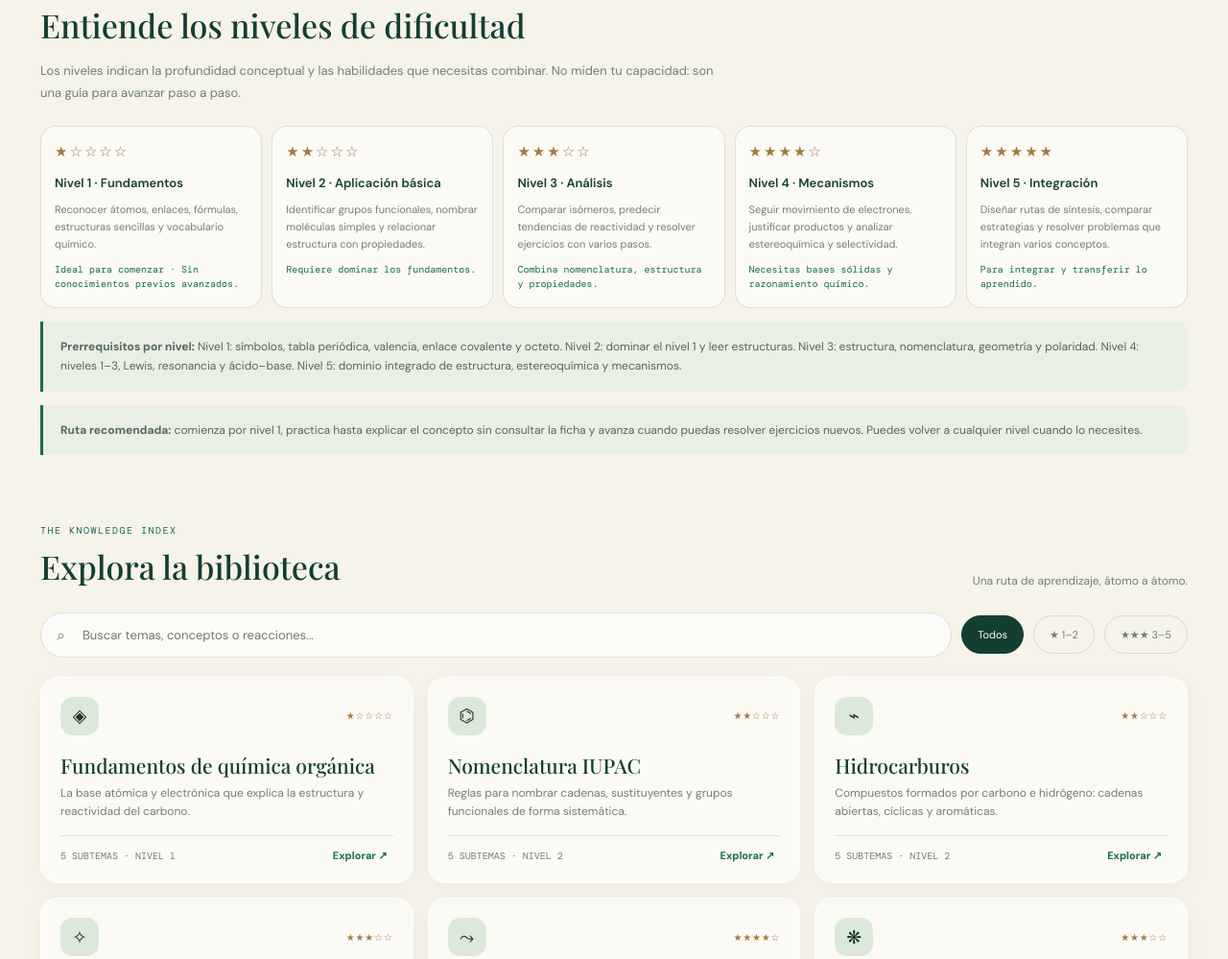
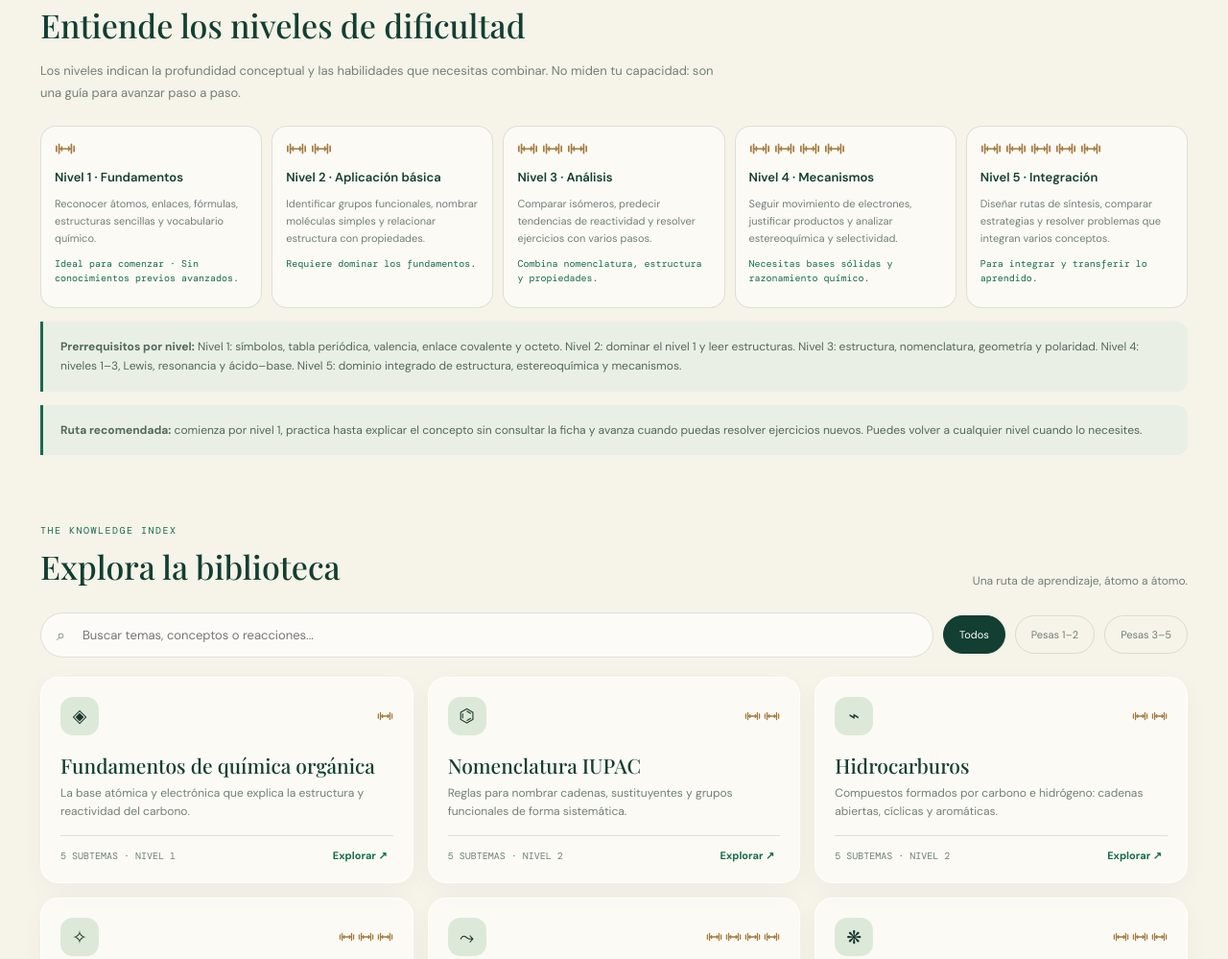
Before and after one commit to Danniel1221/TheBookOfChem, a plain HTML site: page index.html in a window 1280 px wide. Shown: the part 738-1737 px from the top of the page at 96% size. Drawn offline with nearby package versions, Linux system fonts and the light colour scheme.

Commit message:
Replace difficulty stars with dumbbell icons

```diff
--- a/index.html
+++ b/index.html
@@ -30,7 +30,7 @@
 @media(max-width:560px){.subtopic-list{grid-template-columns:1fr}.modal-panel{padding:22px 18px}.modal h2{font-size:27px}}
 
 
-.difficulty-guide{padding:10px 0 72px}.difficulty-intro{max-width:720px;color:var(--muted);font-size:13px;line-height:1.8;margin:13px 0 22px}.difficulty-grid{display:grid;grid-template-columns:repeat(5,minmax(0,1fr));gap:10px}.difficulty-card{border:1px solid var(--line);border-radius:16px;background:rgba(255,255,255,.54);padding:16px 14px;min-height:190px}.difficulty-stars{display:block;color:#a47a3e;font-size:15px;letter-spacing:2px;margin-bottom:14px}.difficulty-card b{display:block;color:var(--forest);font:600 13px 'DM Sans';line-height:1.4}.difficulty-card p{font-size:11px;line-height:1.65;color:var(--muted);margin:9px 0}.difficulty-card small{display:block;font:10px/1.5 'DM Mono';color:var(--emerald);margin-top:10px}.difficulty-tip{margin-top:14px;padding:16px 18px;border-left:3px solid var(--emerald);background:#e9efe4;color:#52695b;font-size:12px;line-height:1.7;border-radius:0 12px 12px 0}
+.difficulty-guide{padding:10px 0 72px}.difficulty-intro{max-width:720px;color:var(--muted);font-size:13px;line-height:1.8;margin:13px 0 22px}.difficulty-grid{display:grid;grid-template-columns:repeat(5,minmax(0,1fr));gap:10px}.difficulty-card{border:1px solid var(--line);border-radius:16px;background:rgba(255,255,255,.54);padding:16px 14px;min-height:190px}.difficulty-stars{display:flex;align-items:center;gap:4px;margin-bottom:14px;color:#a47a3e}.weight-icon{width:22px;height:14px;display:block;flex:none}.difficulty{display:inline-flex;gap:3px;align-items:center}.difficulty .weight-icon{width:17px;height:12px}.difficulty-card b{display:block;color:var(--forest);font:600 13px 'DM Sans';line-height:1.4}.difficulty-card p{font-size:11px;line-height:1.65;color:var(--muted);margin:9px 0}.difficulty-card small{display:block;font:10px/1.5 'DM Mono';color:var(--emerald);margin-top:10px}.difficulty-tip{margin-top:14px;padding:16px 18px;border-left:3px solid var(--emerald);background:#e9efe4;color:#52695b;font-size:12px;line-height:1.7;border-radius:0 12px 12px 0}
 .lesson-grid{display:grid;grid-template-columns:repeat(2,minmax(0,1fr));gap:12px}.lesson-panel{border:1px solid var(--line);border-radius:15px;background:rgba(255,255,255,.55);padding:17px 18px}.lesson-panel h4{margin:0 0 9px!important}.lesson-panel p,.lesson-panel li{font-size:12px;line-height:1.75}.lesson-panel ul,.lesson-panel ol{padding-left:19px;margin:5px 0}.lesson-wide{grid-column:1/-1}.lesson-steps{display:grid;grid-template-columns:repeat(4,1fr);gap:8px;margin-top:12px}.lesson-step{background:#eaf0e5;border-radius:12px;padding:12px}.lesson-step b{display:block;font:10px 'DM Mono';color:var(--emerald);margin-bottom:6px}.lesson-step span{font-size:11px;line-height:1.5;color:#5d7064}.lesson-quiz{margin-top:15px;border:1px solid var(--line);border-radius:15px;padding:17px;background:#f0eee3}.lesson-quiz button{display:block;width:100%;text-align:left;border:1px solid var(--line);border-radius:10px;background:white;padding:10px 12px;margin-top:7px;color:var(--ink);font-size:12px}.lesson-quiz button:hover{border-color:var(--emerald)}.lesson-feedback{font-size:12px;font-weight:600;margin-top:10px;min-height:18px;color:var(--emerald)}
 @media(max-width:950px){.difficulty-grid{grid-template-columns:repeat(3,1fr)}}@media(max-width:560px){.difficulty-grid{grid-template-columns:repeat(2,1fr)}.lesson-grid{grid-template-columns:1fr}.lesson-wide{grid-column:auto}.lesson-steps{grid-template-columns:repeat(2,1fr)}}
 
@@ -44,14 +44,14 @@
 <div class="hero-art"><div class="art-index">FIG. 001 / MOLECULAR STUDY</div><div class="orb"></div><div class="molecule"><svg viewBox="0 0 600 400" fill="none" xmlns="http://www.w3.org/2000/svg"><g stroke="#176b50" stroke-width="2" opacity=".65"><path d="M145 120L220 80L295 120L370 80L445 120L445 205L370 245L295 205L220 245L145 205Z"/><path d="M220 80V245M295 120V205M370 80V245M145 120L220 160L295 120L370 160L445 120"/></g><g fill="#f6f3e9" stroke="#176b50" stroke-width="2"><circle cx="145" cy="120" r="7"/><circle cx="220" cy="80" r="7"/><circle cx="295" cy="120" r="7"/><circle cx="370" cy="80" r="7"/><circle cx="445" cy="120" r="7"/><circle cx="445" cy="205" r="7"/><circle cx="370" cy="245" r="7"/><circle cx="295" cy="205" r="7"/><circle cx="220" cy="245" r="7"/><circle cx="145" cy="205" r="7"/></g><g fill="#176b50" opacity=".5"><circle cx="105" cy="270" r="3"/><circle cx="490" cy="65" r="3"/><circle cx="490" cy="290" r="3"/></g></svg></div><div class="art-label">STRUCTURE / FORM / TRANSFORMATION</div></div></section>
 <div class="stats"><div class="stat"><strong>15</strong><span>Grandes categorías</span></div><div class="stat"><strong>70+</strong><span>Temas esenciales</span></div><div class="stat"><strong>01—05</strong><span>Niveles de dificultad</span></div></div>
 <section class="difficulty-guide" id="difficulty-guide"><div class="section-kicker">Learning path · 01—05</div><h2 class="section-title">Entiende los niveles de dificultad</h2><p class="difficulty-intro">Los niveles indican la profundidad conceptual y las habilidades que necesitas combinar. No miden tu capacidad: son una guía para avanzar paso a paso.</p><div class="difficulty-grid">
-<article class="difficulty-card"><span class="difficulty-stars">★☆☆☆☆</span><b>Nivel 1 · Fundamentos</b><p>Reconocer átomos, enlaces, fórmulas, estructuras sencillas y vocabulario químico.</p><small>Ideal para comenzar · Sin conocimientos previos avanzados.</small></article>
-<article class="difficulty-card"><span class="difficulty-stars">★★☆☆☆</span><b>Nivel 2 · Aplicación básica</b><p>Identificar grupos funcionales, nombrar moléculas simples y relacionar estructura con propiedades.</p><small>Requiere dominar los fundamentos.</small></article>
-<article class="difficulty-card"><span class="difficulty-stars">★★★☆☆</span><b>Nivel 3 · Análisis</b><p>Comparar isómeros, predecir tendencias de reactividad y resolver ejercicios con varios pasos.</p><small>Combina nomenclatura, estructura y propiedades.</small></article>
-<article class="difficulty-card"><span class="difficulty-stars">★★★★☆</span><b>Nivel 4 · Mecanismos</b><p>Seguir movimiento de electrones, justificar productos y analizar estereoquímica y selectividad.</p><small>Necesitas bases sólidas y razonamiento químico.</small></article>
-<article class="difficulty-card"><span class="difficulty-stars">★★★★★</span><b>Nivel 5 · Integración</b><p>Diseñar rutas de síntesis, comparar estrategias y resolver problemas que integran varios conceptos.</p><small>Para integrar y transferir lo aprendido.</small></article>
+<article class="difficulty-card"><span class="difficulty-stars" data-weight="1" aria-label="Dificultad 1 de 5"></span><b>Nivel 1 · Fundamentos</b><p>Reconocer átomos, enlaces, fórmulas, estructuras sencillas y vocabulario químico.</p><small>Ideal para comenzar · Sin conocimientos previos avanzados.</small></article>
+<article class="difficulty-card"><span class="difficulty-stars" data-weight="2" aria-label="Dificultad 2 de 5"></span><b>Nivel 2 · Aplicación básica</b><p>Identificar grupos funcionales, nombrar moléculas simples y relacionar estructura con propiedades.</p><small>Requiere dominar los fundamentos.</small></article>
+<article class="difficulty-card"><span class="difficulty-stars" data-weight="3" aria-label="Dificultad 3 de 5"></span><b>Nivel 3 · Análisis</b><p>Comparar isómeros, predecir tendencias de reactividad y resolver ejercicios con varios pasos.</p><small>Combina nomenclatura, estructura y propiedades.</small></article>
+<article class="difficulty-card"><span class="difficulty-stars" data-weight="4" aria-label="Dificultad 4 de 5"></span><b>Nivel 4 · Mecanismos</b><p>Seguir movimiento de electrones, justificar productos y analizar estereoquímica y selectividad.</p><small>Necesitas bases sólidas y razonamiento químico.</small></article>
+<article class="difficulty-card"><span class="difficulty-stars" data-weight="5" aria-label="Dificultad 5 de 5"></span><b>Nivel 5 · Integración</b><p>Diseñar rutas de síntesis, comparar estrategias y resolver problemas que integran varios conceptos.</p><small>Para integrar y transferir lo aprendido.</small></article>
 </div><div class="difficulty-tip"><strong>Prerrequisitos por nivel:</strong> Nivel 1: símbolos, tabla periódica, valencia, enlace covalente y octeto. Nivel 2: dominar el nivel 1 y leer estructuras. Nivel 3: estructura, nomenclatura, geometría y polaridad. Nivel 4: niveles 1–3, Lewis, resonancia y ácido–base. Nivel 5: dominio integrado de estructura, estereoquímica y mecanismos.</div><div class="difficulty-tip"><strong>Ruta recomendada:</strong> comienza por nivel 1, practica hasta explicar el concepto sin consultar la ficha y avanza cuando puedas resolver ejercicios nuevos. Puedes volver a cualquier nivel cuando lo necesites.</div></section>
 <section class="library" id="library"><div class="section-head"><div><div class="section-kicker">The knowledge index</div><h2 class="section-title">Explora la biblioteca</h2></div><div class="section-note">Una ruta de aprendizaje, átomo a átomo.</div></div>
-<div class="tools"><div class="search"><span>⌕</span><input id="search" type="search" placeholder="Buscar temas, conceptos o reacciones..."></div><button class="filter active" data-level="0">Todos</button><button class="filter" data-level="1">★ 1–2</button><button class="filter" data-level="3">★★★ 3–5</button></div>
+<div class="tools"><div class="search"><span>⌕</span><input id="search" type="search" placeholder="Buscar temas, conceptos o reacciones..."></div><button class="filter active" data-level="0">Todos</button><button class="filter" data-level="1">Pesas 1–2</button><button class="filter" data-level="3">Pesas 3–5</button></div>
 <div class="catalog" id="catalog"></div></section>
 <section class="feature" id="method"><div><div class="eyebrow" style="color:#b6d3b2">A different way to learn</div><h2>Comprender antes<br>que memorizar.</h2><p>Cada concepto conecta tres perspectivas: la estructura molecular, el comportamiento de los electrones y la transformación química. Avanza por dificultad y construye una comprensión sólida de la materia.</p></div><div class="reaction"><div class="formula">R—OH + HBr → R—Br + H₂O</div><small>REACTION STUDY · NUCLEOPHILIC SUBSTITUTION</small></div></section>
 </main>
@@ -86,9 +86,12 @@ const foundationLessons={
 "Estructuras de Lewis y resonancia":{theory:"Las estructuras de Lewis muestran enlaces como pares compartidos y pares libres como puntos. Se suman electrones de valencia, se construye el esqueleto, se completan duetos/octetos y se revisan cargas formales: CF = electrones de valencia − electrones no enlazantes − la mitad de los enlazantes. La resonancia representa deslocalización electrónica: las formas contribuyentes cambian la ubicación de electrones, no la posición de los núcleos.",example:"El ion acetato CH₃COO⁻ tiene dos formas contribuyentes equivalentes: una con C=O en el primer oxígeno y carga negativa en el segundo, y otra con esos papeles intercambiados. La estructura real es un híbrido con carga deslocalizada y enlaces C–O equivalentes en promedio.",steps:["Suma electrones de valencia y ajusta por la carga.","Dibuja la conectividad y completa octetos.","Calcula cargas formales y revisa la carga total.","Dibuja formas resonantes moviendo electrones, nunca núcleos."],exercise:"¿Las formas resonantes del acetato son moléculas que se convierten una en otra?",answer:"No. Son representaciones contribuyentes de una sola especie; la estructura real es el híbrido de resonancia."},
 "Fuerzas intermoleculares":{theory:"Las fuerzas intermoleculares son atracciones entre moléculas, distintas de los enlaces covalentes internos. La dispersión de London aparece en todas las sustancias y crece con la polarizabilidad. Las interacciones dipolo–dipolo ocurren entre moléculas polares. Los puentes de hidrógeno se dan cuando H unido a N, O o F interacciona con un par libre de N, O o F. Afectan ebullición, viscosidad y solubilidad.",example:"El etanol CH₃CH₂OH puede donar y aceptar puentes de hidrógeno. El dimetil éter CH₃OCH₃ puede aceptar, pero no donar puentes de hidrógeno entre moléculas puras porque no tiene enlace O–H. El etanol presenta mayor punto de ebullición.",steps:["Identifica si la molécula es polar.","Recuerda que todas tienen dispersión de London.","Si es polar, considera dipolo–dipolo.","Si contiene H–N, H–O o H–F, analiza puentes de hidrógeno."],exercise:"¿Cuál tiene mayor punto de ebullición, etano o etanol?",answer:"Etanol, por su polaridad y puentes de hidrógeno; el etano es apolar y solo presenta fuerzas de dispersión."}
 };
-const stars=n=>"★".repeat(n)+"☆".repeat(5-n);
+const dumbbellIcon='<svg class="weight-icon" viewBox="0 0 24 14" aria-hidden="true"><path d="M2 4v6M5 2v10M8 5v4M16 5v4M19 2v10M22 4v6M5 7h14" fill="none" stroke="currentColor" stroke-width="1.8" stroke-linecap="round" stroke-linejoin="round"/></svg>';
+const dumbbells=n=>Array.from({length:n},()=>dumbbellIcon).join('');
+document.querySelectorAll('[data-weight]').forEach(el=>el.innerHTML=dumbbells(Number(el.dataset.weight)));
+
 const catalog=document.getElementById('catalog'),search=document.getElementById('search');let level=0;
-function render(){const q=search.value.toLowerCase();const found=topics.filter(t=>(level===0||(level===1?t.level<=2:t.level>=3))&&(t.title+" "+t.desc+" "+t.subs.join(" ")).toLowerCase().includes(q));catalog.innerHTML=found.length?found.map(t=>`<article class="card"><div class="card-top"><div class="card-icon">${t.icon}</div><span class="difficulty">${stars(t.level)}</span></div><h3>${t.title}</h3><p>${t.desc}</p><div class="card-bottom"><span class="subcount">${t.subs.length} SUBTEMAS · NIVEL ${t.level}</span><button class="open-card" data-title="${t.title}">Explorar ↗</button></div></article>`).join(""):'<div class="empty">No encontramos temas con esa búsqueda. Prueba con otro concepto.</div>';}
+function render(){const q=search.value.toLowerCase();const found=topics.filter(t=>(level===0||(level===1?t.level<=2:t.level>=3))&&(t.title+" "+t.desc+" "+t.subs.join(" ")).toLowerCase().includes(q));catalog.innerHTML=found.length?found.map(t=>`<article class="card"><div class="card-top"><div class="card-icon">${t.icon}</div><span class="difficulty">${dumbbells(t.level)}</span></div><h3>${t.title}</h3><p>${t.desc}</p><div class="card-bottom"><span class="subcount">${t.subs.length} SUBTEMAS · NIVEL ${t.level}</span><button class="open-card" data-title="${t.title}">Explorar ↗</button></div></article>`).join(""):'<div class="empty">No encontramos temas con esa búsqueda. Prueba con otro concepto.</div>';}
 
 const modal=document.getElementById('modal'),modalBody=document.getElementById('modalBody');
 let activeTopic=null;
@@ -151,7 +154,7 @@ function diagramFor(t,sub){
 }
 function renderTopic(t){
  activeTopic=t;
- document.getElementById('modalCategory').textContent='NIVEL '+t.level+' · '+stars(t.level);
+ document.getElementById('modalCategory').textContent='NIVEL '+t.level+' · '+t.level+' PESAS';
  document.getElementById('modalTitle').textContent=t.title;
  modalBody.innerHTML='<div class="topic-visual">'+esc(t.visual)+'</div><p>'+esc(t.detail)+'</p><h4>Selecciona un subtema para estudiarlo</h4><div class="subtopic-list">'+t.subs.map((s,i)=>'<button class="subtopic-choice" data-sub-index="'+i+'"><span class="subtopic-number">'+String(i+1).padStart(2,'0')+'</span><span>'+esc(s)+'</span></button>').join('')+'</div><h4>Visión general del módulo</h4><p>'+esc(t.process)+'</p><h4>Prerrequisitos para este módulo</h4><ul class="prereq-list">'+t.prereqs.map(x=>'<li>'+esc(x)+'</li>').join('')+'</ul><p style="font-size:10px;color:#8a968e;margin-top:22px">Selecciona cualquier subtema para abrir su ficha de estudio con explicación e ilustración.</p>';
 }
```
